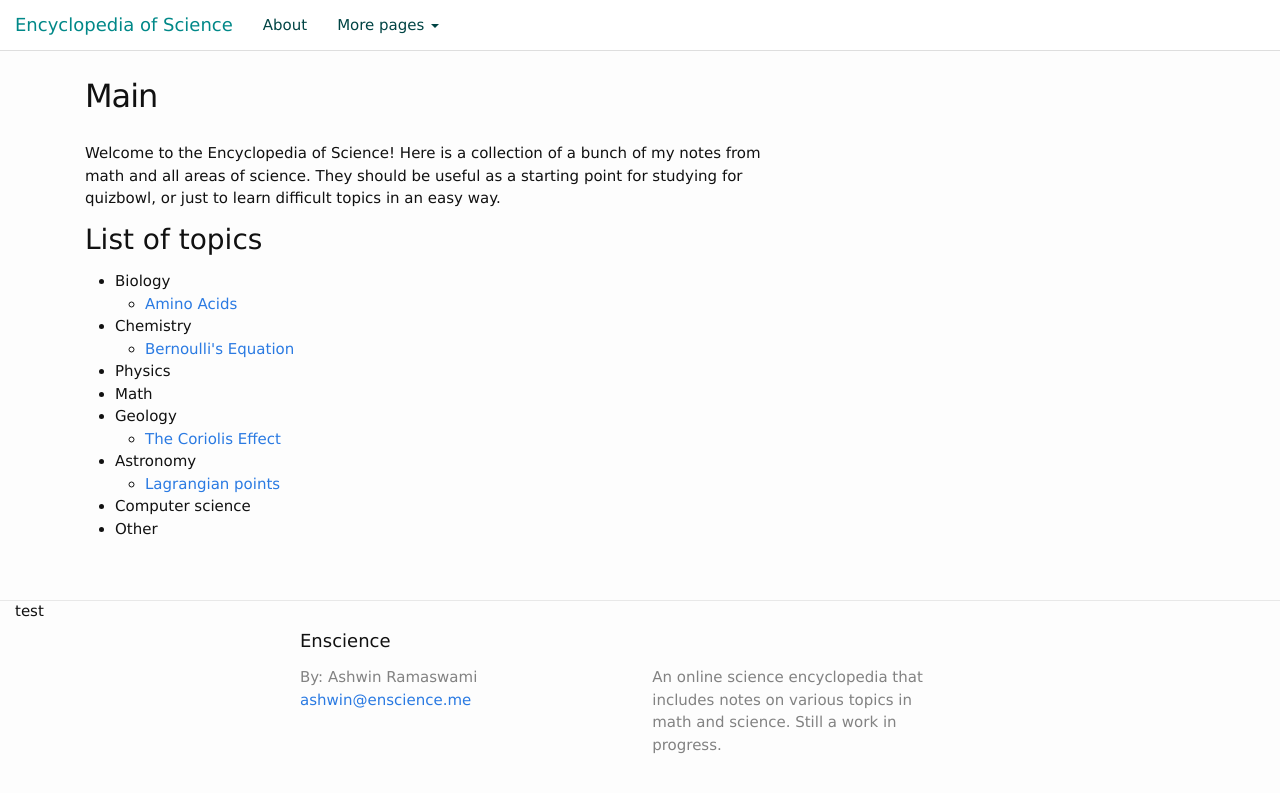
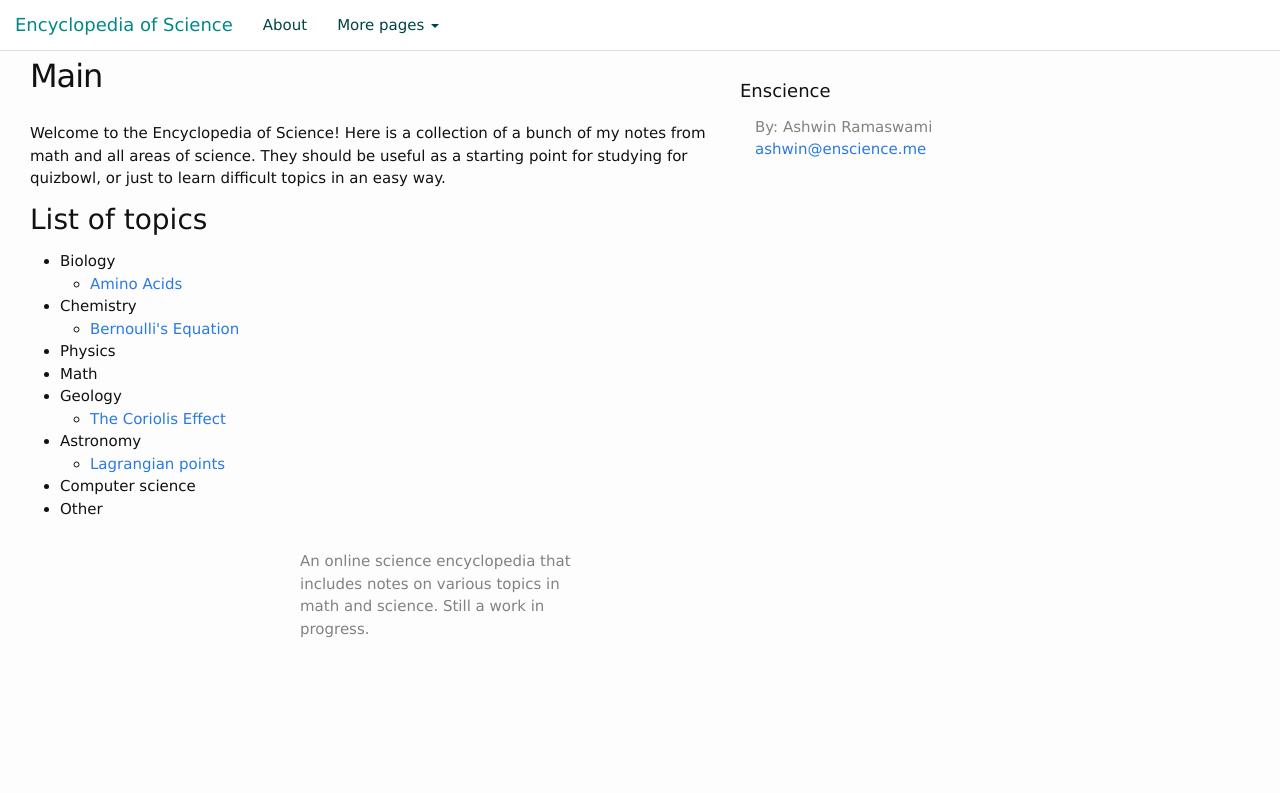
Before and after one commit to epicfaace/enscience, a Jekyll site: the page built from index.md, in a window 1280 px wide. Shown: the top 793 px of the page. Built offline with Jekyll 4.4.1, drawn with Linux system fonts in a browser that asks for light colours; nearby versions of some CDN libraries.

Commit message:
fix add layout

```diff
--- a/_layouts/default.html
+++ b/_layouts/default.html
@@ -7,14 +7,14 @@
 
     {% include header.html %}
 
-    <div class="page-content container">
+
 
       <div class="wrapper col-sm-10">
         {{ content }}
       </div>
 
-      <div class="col-sm-1">test
-        <script async src="//pagead2.googlesyndication.com/pagead/js/adsbygoogle.js"></script>
+      <div class="col-sm-1">
+        <script async src="http://pagead2.googlesyndication.com/pagead/js/adsbygoogle.js"></script>
         <!-- ad1 -->
         <ins class="adsbygoogle"
              style="display:block"
@@ -25,7 +25,7 @@
         (adsbygoogle = window.adsbygoogle || []).push({});
         </script>
       </div>
-    </div>
+
 
     {% include footer.html %}
 
--- a/_sass/_layout.scss
+++ b/_sass/_layout.scss
@@ -270,3 +270,7 @@
     float:left;
     margin-right:10px;
 }
+
+div.col-sm-1, div.col-sm-10 {
+    margin-top:10px;
+}
```
